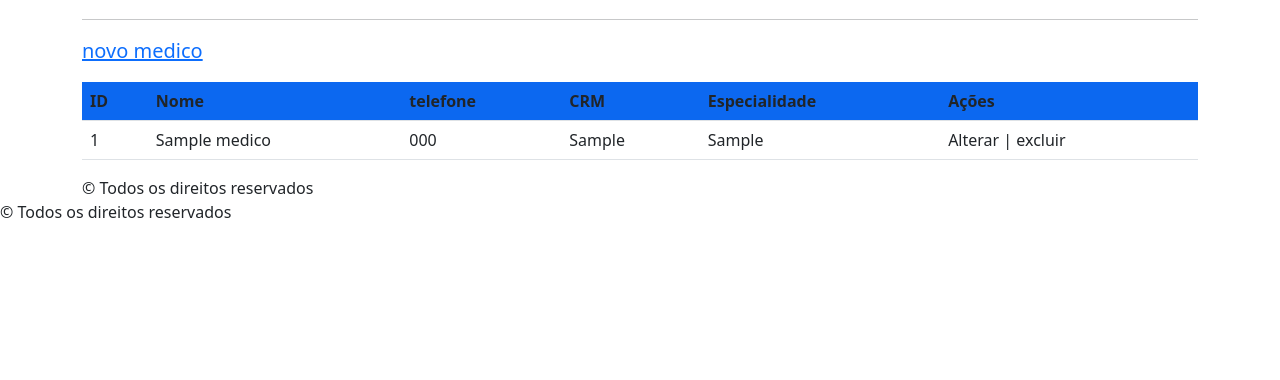
After one commit to marceloVinicius12/app-consultas, a PHP site: page /medicos/listar-medicos.php in a window 1280 px wide. The commit adds this page. Shown: the part 420-800 px from the top of the page. Run offline with PHP 8.4, Linux system fonts and the light colour scheme; tables that the repository leaves empty or names only in its code hold one stand-in row (values such as "Sample post").

Commit message:
adicionando a tabela com medicos cadastrados

```diff
--- a/css/estilos.css
+++ b/css/estilos.css
@@ -6,10 +6,7 @@ h1{
 nav{
     text-align: center
 }
-footer,.conteudo{
-    text-align: center;
-    margin-top: 200px
-}
+
 a{
  font-size: 20px
 }
--- a/cabecalho.php
+++ b/includes/cabecalho.php
@@ -5,8 +5,8 @@
     <meta charset="UTF-8">
     <meta name="viewport" content="width=device-width, initial-scale=1.0">
     <meta http-equiv="X-UA-Compatible" content="ie=edge">
-    <link href="bootstrap/bootstrap.min.css" rel="stylesheet">
-    <link href="css/estilos.css" rel="stylesheet">
+    <link href="../bootstrap/bootstrap.min.css" rel="stylesheet">
+    <link href="../css/estilos.css" rel="stylesheet">
     <title>APP Consultas</title>
 </head>
 
@@ -17,7 +17,7 @@
             <hr>
         </header>
         <nav>
-            <a href="#"><img src="img/medico.png">Cadastro de médicos</a>
-            <a href="#"><img src="img/paciente.png">Cadastro de pacientes</a>
-            <a href="#"><img src="img/agenda.png">Agendamento de consultas</a>
+            <a href="../medicos/listar-medicos.php"><img src="../img/medico.png">Cadastro de médicos</a>
+            <a href="#"><img src="../img/paciente.png">Cadastro de pacientes</a>
+            <a href="#"><img src="../img/agenda.png">Agendamento de consultas</a>
         </nav>
--- /dev/null
+++ b/includes/rodape.php
@@ -0,0 +1,8 @@
+<footer>
+            &copy; Todos os direitos reservados
+        </footer>
+    </main>
+<script src="../bootstrap/bootstrap.bundle.min.js"></script>
+<script src="../js/jquery.min.js"></script>
+</body>
+</html>
--- /dev/null
+++ b/medicos/listar-medicos.php
@@ -0,0 +1,57 @@
+<meta charset="UTF-8">
+    <meta name="viewport" content="width=device-width, initial-scale=1.0">
+    <meta http-equiv="X-UA-Compatible" content="ie=edge">
+<?php include "../includes/cabecalho.php"; ?>
+<hr>
+<p>
+<a href="#">novo medico </a>
+</p>
+
+<?php
+include "../includes/conexao.php";
+$sqlBusca = "SELECT * FROM tb_medicos; ";
+$ListaDeMedicos = mysqli_query($conexao , $sqlBusca);
+?>
+
+<table class="table table-striped table-hover">
+<tr class="bg-primary">
+        <th>ID</th>
+        <th>Nome</th>
+        <th>telefone</th>
+        <th>CRM</th>
+        <th>Especialidade</th>
+        <th>Ações</th>
+    </tr>
+    <?php
+    while($medico = mysqli_fetch_assoc($ListaDeMedicos)){
+        echo "<tr>";
+        echo "<td>{$medico['id']}</td>";
+        echo "<td>{$medico['nome']}</td>";
+        echo "<td>{$medico['telefone']}</td>";
+        echo "<td>{$medico['crm']}</td>";
+        echo "<td>{$medico['especialidade']}</td>";
+        echo "<td>Alterar | excluir</td>";
+        echo "</tr>";
+    }
+
+?>
+
+</table>
+
+<?php include "../includes/rodape.php"; ?>
+
+
+
+
+
+
+
+
+
+
+
+
+
+
+
+<?php include "../includes/rodape.php"; ?>
```
Also changed, not shown: rodape.php (deleted, +0 -8 lines), includes/conexao.php (renamed from conexao.php).
